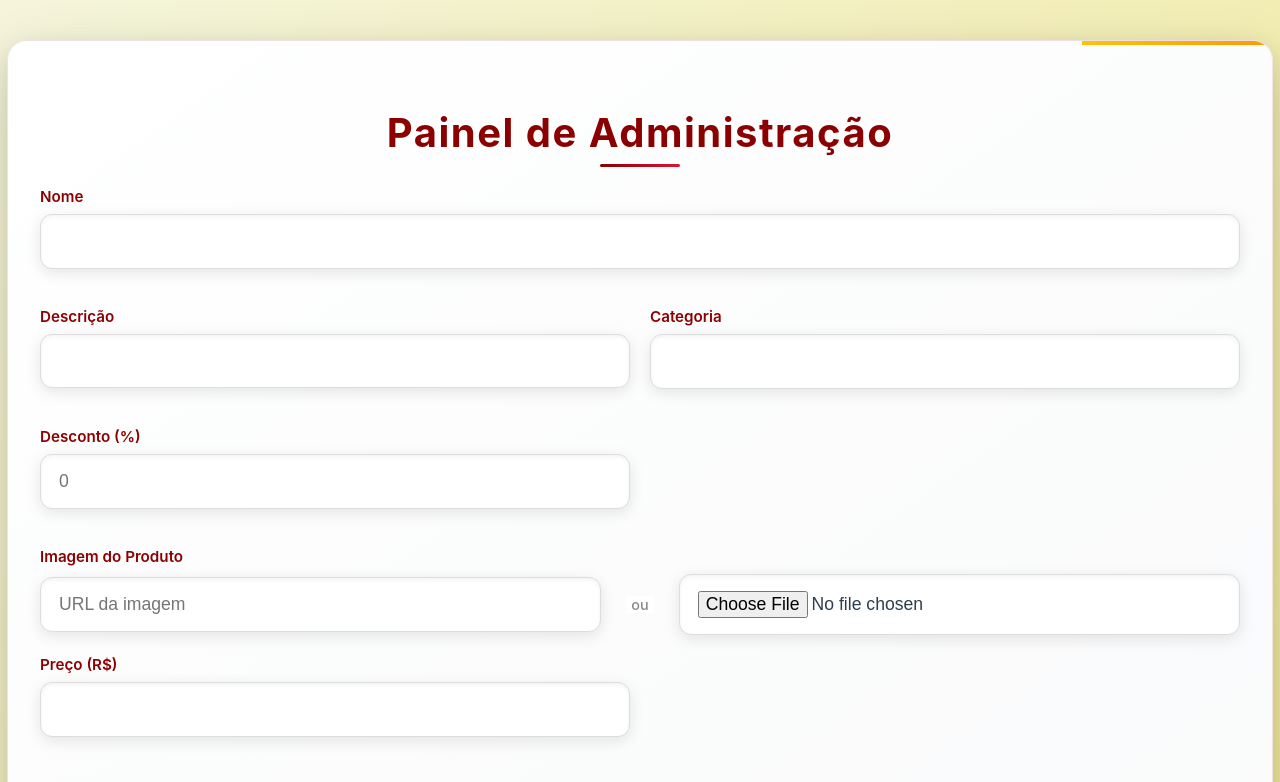
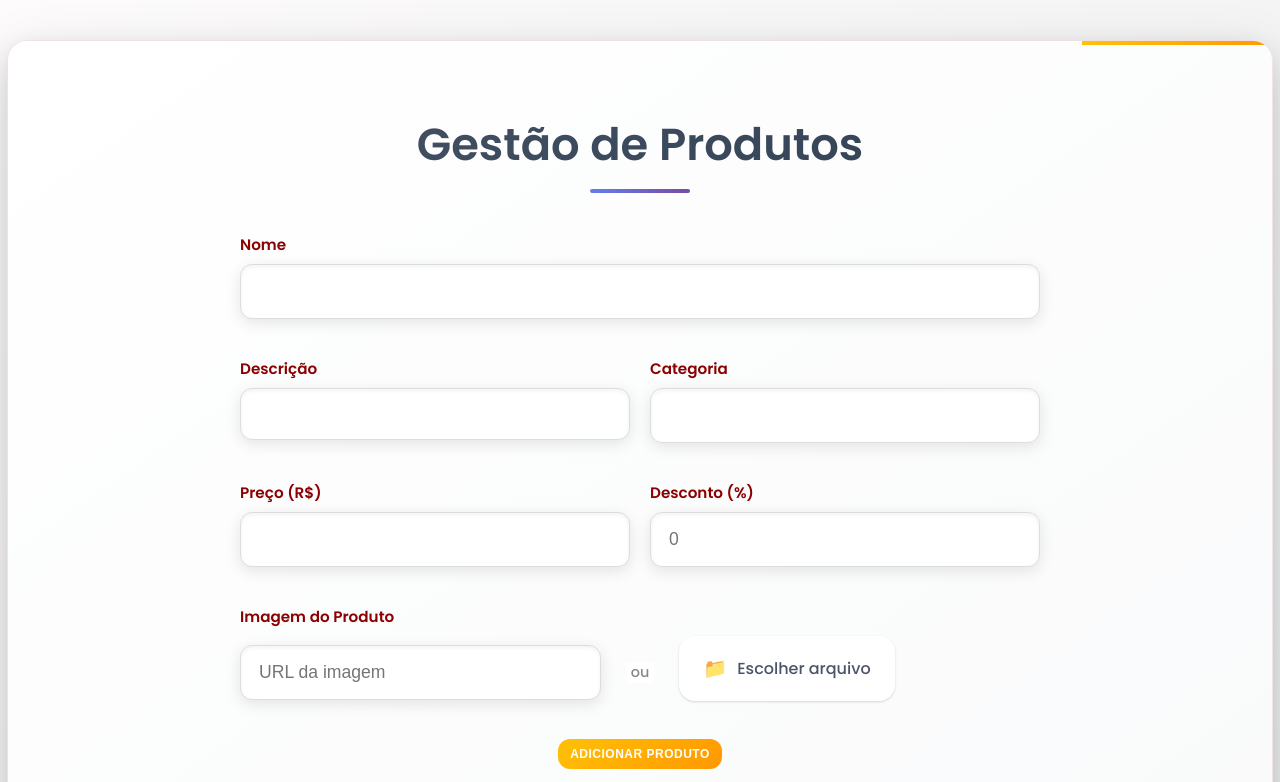
Before and after one commit to ShillyaRodgez/admin-produtos, a plain HTML site: page index.html in a window 1280 px wide. Shown: the top 782 px of the page. Drawn offline with nearby package versions, Linux system fonts and the light colour scheme; some packages are replaced by stand-ins of ours; no server answers; a script that the page names is missing.

Commit message:
Modernizando o cadastro de produto

```diff
--- a/index.html
+++ b/index.html
@@ -5,12 +5,15 @@
   <meta name="viewport" content="width=device-width, initial-scale=1.0">
   <title>Painel de Administração - Vitrine Virtual</title>
   <link rel="stylesheet" href="style.css">
+  <link rel="preconnect" href="https://fonts.googleapis.com">
+  <link rel="preconnect" href="https://fonts.gstatic.com" crossorigin>
+  <link href="https://fonts.googleapis.com/css2?family=Poppins:wght@400;500;600;700&display=swap" rel="stylesheet">
   <link rel="stylesheet" href="https://cdnjs.cloudflare.com/ajax/libs/font-awesome/6.4.0/css/all.min.css">
   <script src="https://cdn.jsdelivr.net/npm/sweetalert2@11"></script>
 </head>
 <body>
   <div class="container">
-    <h1>Painel de Administração</h1>
+    <h1>Gestão de Produtos</h1>
     <section id="form-section">
       <form id="product-form">
         <input type="hidden" id="product-id">
@@ -18,17 +21,25 @@
           <label for="product-name">Nome</label>
           <input type="text" id="product-name" required>
         </div>
-        <div class="form-group">
+        <div class="form-group form-group-inline">
+          <div class="form-field">
             <label for="product-desc">Descrição</label>
             <textarea id="product-desc" required></textarea>
           </div>
-        <div class="form-group">
+          <div class="form-field">
             <label for="product-category">Categoria</label>
             <input type="text" id="product-category" required>
           </div>
-        <div class="form-group">
+        </div>
+        <div class="form-group form-group-inline">
+          <div class="form-field">
+            <label for="product-price">Preço (R$)</label>
+            <input type="number" id="product-price" min="0" step="0.01" required>
+          </div>
+          <div class="form-field">
             <label for="product-discount">Desconto (%)</label>
             <input type="number" id="product-discount" min="0" max="100" step="0.01" placeholder="0">
+          </div>
         </div>
         <div class="form-group">
           <label for="product-image">Imagem do Produto</label>
@@ -39,12 +50,9 @@
             <span class="or-separator">ou</span>
             <div class="image-input-item">
               <input type="file" id="product-image-file" accept="image/*">
+              <label for="product-image-file">Escolher arquivo</label>
             </div>
           </div>
-        </div>
-        <div class="form-group">
-          <label for="product-price">Preço (R$)</label>
-          <input type="number" id="product-price" min="0" step="0.01" required>
         </div>
         <button type="submit" id="save-btn">Adicionar Produto</button>
         <button type="button" id="cancel-btn" style="display:none;">Cancelar</button>
--- a/style.css
+++ b/style.css
@@ -1,7 +1,7 @@
 body {
-  background: linear-gradient(135deg, #f5f5dc 0%, #f0e68c 100%);
-  color: #e8e8e8;
-  font-family: 'Inter', 'Segoe UI', -apple-system, BlinkMacSystemFont, sans-serif;
+  background: linear-gradient(135deg, #fdfbfb 0%, #ebedee 100%);
+  color: #4a5568;
+  font-family: 'Poppins', 'Inter', 'Segoe UI', -apple-system, BlinkMacSystemFont, sans-serif;
   margin: 0;
   min-height: 100vh;
 }
@@ -28,23 +28,28 @@ body {
   animation: shimmer 3s infinite;
 }
 h1 {
-  color: #8B0000;
-  letter-spacing: 1.5px;
-  font-weight: 700;
-  font-size: 2.5rem;
-  margin-bottom: 30px;
+  font-family: 'Poppins', sans-serif;
+  font-weight: 600;
+  font-size: 2.8rem;
   text-align: center;
+  margin-bottom: 40px;
+  background: linear-gradient(135deg, #4a5568 0%, #2c3e50 100%);
+  -webkit-background-clip: text;
+  -webkit-text-fill-color: transparent;
+  background-clip: text;
   position: relative;
+  padding-bottom: 15px;
 }
+
 h1::after {
   content: '';
   position: absolute;
-  bottom: -10px;
+  bottom: 0;
   left: 50%;
   transform: translateX(-50%);
-  width: 80px;
-  height: 3px;
-  background: linear-gradient(90deg, #8B0000, #DC143C);
+  width: 100px;
+  height: 4px;
+  background: linear-gradient(135deg, #667eea 0%, #764ba2 100%);
   border-radius: 2px;
 }
 label {
@@ -56,10 +61,11 @@ label {
 }
 
 #product-form {
-  display: grid;
-  grid-template-columns: 1fr 1fr;
+  display: flex;
+  flex-direction: column;
   gap: 20px;
-  align-items: start;
+  max-width: 800px;
+  margin: 0 auto;
 }
 
 .form-group {
@@ -67,29 +73,32 @@ label {
   flex-direction: column;
 }
 
-.form-group:nth-child(2) {
-  grid-column: 1 / -1;
+.form-group:first-child {
+  flex: 1 1 100%;
 }
 
-.form-group:nth-child(6) {
-  grid-column: 1 / -1;
+.form-group.form-group-inline {
+  display: flex;
+  flex-direction: row;
+  gap: 20px;
+  flex: 1 1 100%;
+}
+
+.form-field {
+  display: flex;
+  flex-direction: column;
+  flex: 1;
 }
 
 #product-form button {
-  grid-column: 1 / -1;
-  justify-self: center;
+  align-self: center;
   width: fit-content;
   margin-top: 10px;
 }
 
 @media (max-width: 768px) {
-  #product-form {
-    grid-template-columns: 1fr;
-  }
-
-  .form-group:nth-child(2),
-  .form-group:nth-child(6) {
-    grid-column: 1;
+  .form-group.form-group-inline {
+    flex-direction: column;
   }
 }
 
@@ -109,6 +118,11 @@ label {
   margin-bottom: 0;
   width: 100%;
   box-sizing: border-box;
+}
+
+#product-image-url {
+  min-width: 350px;
+  max-width: 500px;
 }
 
 .or-separator {
@@ -140,11 +154,72 @@ label {
   }
 }
 
+
+
 #product-desc {
+    resize: none;
+    height: 52px;
+    min-height: 52px;
+    box-sizing: border-box;
+}
+
+/* Estilo moderno para o botão de escolher arquivo */
+#product-image-file {
+  position: absolute;
+  opacity: 0;
+  width: 0;
+  height: 0;
+  overflow: hidden;
+}
+
+.image-input-item {
+  position: relative;
+}
+
+.image-input-item:has(#product-image-file) {
+  display: flex;
+  align-items: center;
+}
+
+.image-input-item label[for="product-image-file"] {
+  display: inline-flex;
+  align-items: center;
+  gap: 10px;
+  background: #ffffff;
+  border: none;
+  border-radius: 16px;
+  padding: 18px 24px;
   font-family: 'Poppins', sans-serif;
-  height: 20px;
-  resize: none;
-  overflow-y: auto;
+  font-size: 1rem;
+  font-weight: 500;
+  color: #4a5568;
+  cursor: pointer;
+  transition: all 0.3s cubic-bezier(0.4, 0, 0.2, 1);
+  box-shadow: 0 1px 3px rgba(0, 0, 0, 0.1), 0 1px 2px rgba(0, 0, 0, 0.06);
+  min-height: 52px;
+  box-sizing: border-box;
+  justify-content: center;
+}
+
+.image-input-item label[for="product-image-file"]:hover {
+  background: #667eea;
+  color: #ffffff;
+  transform: translateY(-1px);
+  box-shadow: 0 4px 12px rgba(102, 126, 234, 0.3), 0 2px 4px rgba(0, 0, 0, 0.1);
+}
+
+.image-input-item label[for="product-image-file"]:active {
+  transform: translateY(0);
+  box-shadow: 0 1px 2px rgba(0, 0, 0, 0.1);
+}
+
+.image-input-item label[for="product-image-file"]::before {
+  content: "📁";
+  font-size: 1.2rem;
+}
+
+.image-input-item label[for="product-image-file"]:hover::before {
+  transform: scale(1.1);
 }
 input, select, textarea {
   border: 1px solid #ddd;
```
Lines whose indentation alone changed are shown as unchanged.
